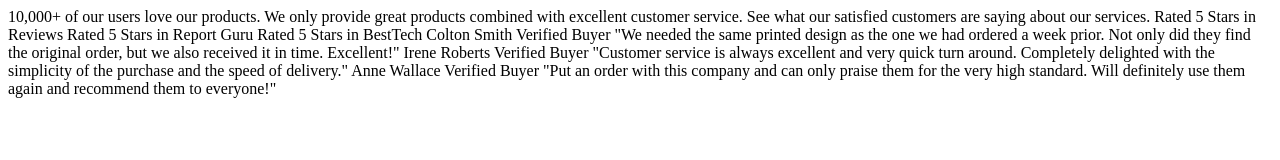
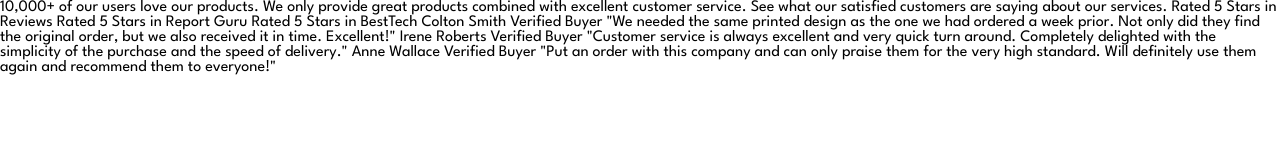
Before and after one commit to Smailen5/social-proof-section-master, a plain HTML site: page index.html in a window 1280 px wide. Drawn offline with Linux system fonts and the light colour scheme.

Commit message:
aggiunto font

```diff
--- a/index.html
+++ b/index.html
@@ -11,7 +11,9 @@
   <link rel="stylesheet" href="style.css">
 
   <!-- Font -->
-
+  <link rel="preconnect" href="https://fonts.googleapis.com">
+  <link rel="preconnect" href="https://fonts.gstatic.com" crossorigin>
+  <link href="https://fonts.googleapis.com/css2?family=League+Spartan:wght@400;500;700&display=swap" rel="stylesheet">
 
   <title>Frontend Mentor | Social proof section</title>
 
--- a/style.css
+++ b/style.css
@@ -0,0 +1,6 @@
+* {
+    margin: 0;
+    padding: 0;
+    box-sizing: border-box;
+    font-family: 'League Spartan', sans-serif;
+}
```
